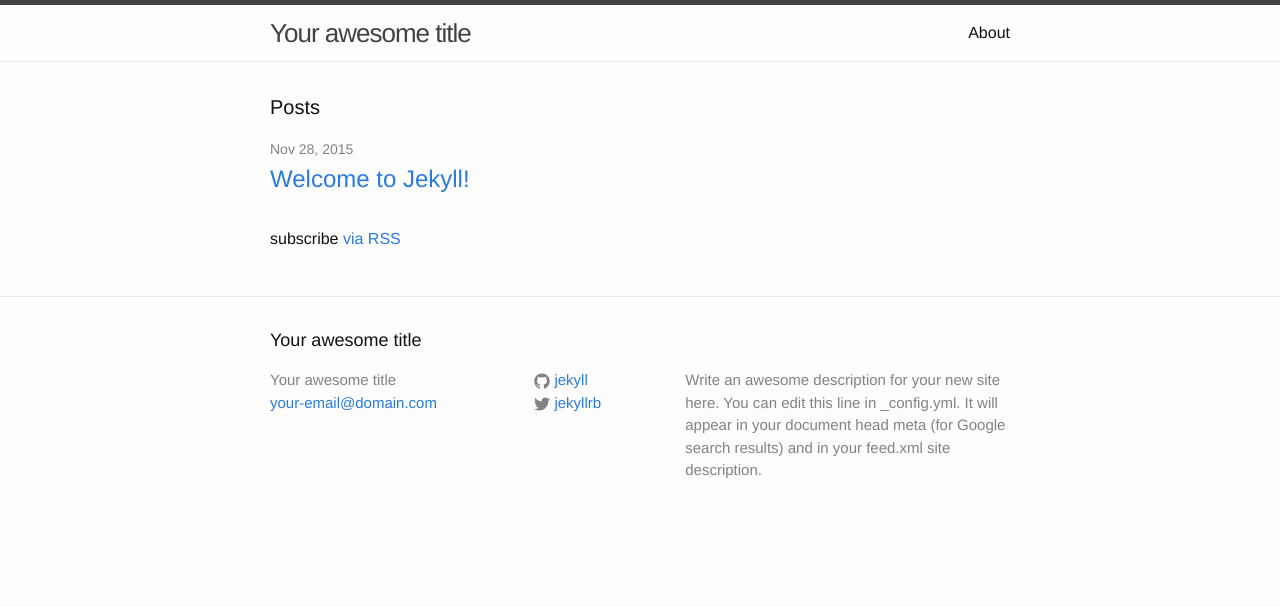
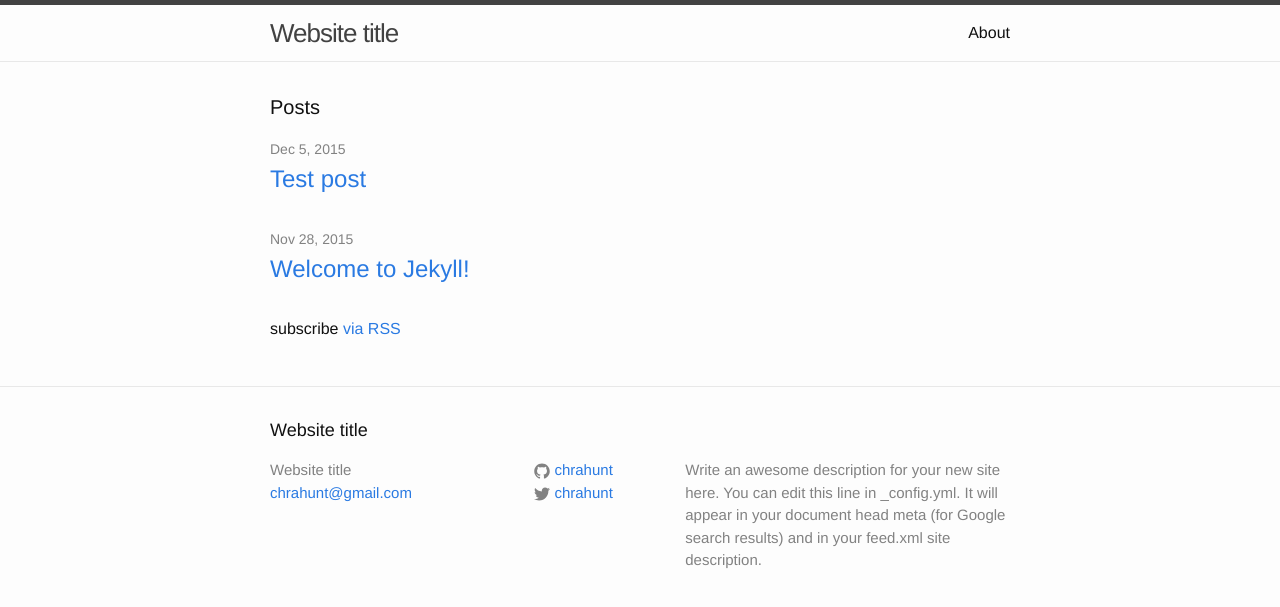
Before and after one commit to chrahunt/chrahunt.github.io, a Jekyll site: the page built from index.html, in a window 1280 px wide. Shown: the top 607 px of the page. Built offline with Jekyll 4.4.1, drawn with Linux system fonts in a browser that asks for light colours.

Commit message:
Update config, add post.

```diff
--- a/_config.yml
+++ b/_config.yml
@@ -1,14 +1,14 @@
 # Site settings
-title: Your awesome title
-email: your-email@domain.com
+title: Website title
+email: chrahunt@gmail.com
 description: > # this means to ignore newlines until "baseurl:"
   Write an awesome description for your new site here. You can edit this
   line in _config.yml. It will appear in your document head meta (for
   Google search results) and in your feed.xml site description.
 baseurl: "" # the subpath of your site, e.g. /blog/
-url: "http://yourdomain.com" # the base hostname & protocol for your site
-twitter_username: jekyllrb
-github_username:  jekyll
+url: "http://chri.sh" # the base hostname & protocol for your site
+twitter_username: chrahunt
+github_username:  chrahunt
 
 # Build settings
 markdown: kramdown
```
Also changed, not shown: _posts/2015-12-05-test-post.md (added, +10 -0 lines).
